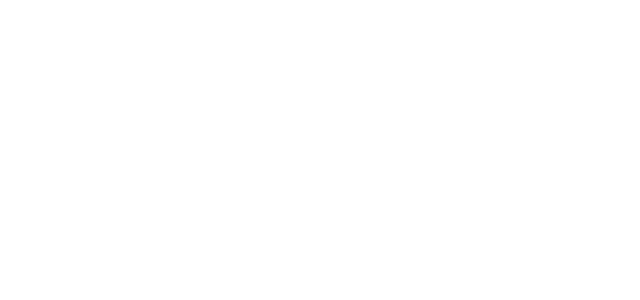
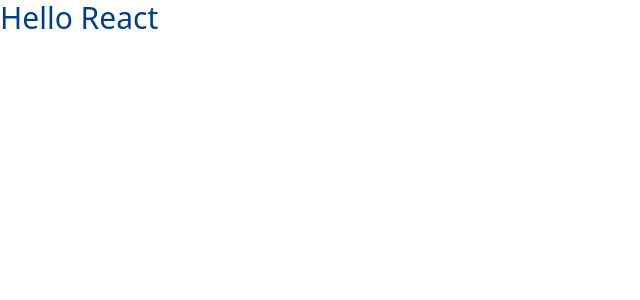
Before and after one commit to Sandun-Induranga/React, a React (Create React App) app: page / in a window 1280 px wide. Shown: the top 300 px of the page, without its empty margins (0-640 px from the left). Built offline with nearby package versions, Linux system fonts and the light colour scheme; the HTML template or start-up script is replaced by a standard one.

Commit message:
Tailwind Css Themes

```diff
--- a/src/App.tsx
+++ b/src/App.tsx
@@ -7,6 +7,26 @@
   }
 
   render(): React.ReactNode {
-    return <div className="App"></div>;
+    return (
+      <div className="App">
+        <h1>Hello React</h1>
+        {/* <span className="inline-grid grid-cols-3 gap-4">
+          <span>01</span>
+          <span>02</span>
+          <span>03</span>
+          <span>04</span>
+          <span>05</span>
+          <span>06</span>
+        </span>
+        <span className="inline-grid grid-cols-3 gap-4">
+          <span>01</span>
+          <span>02</span>
+          <span>03</span>
+          <span>04</span>
+          <span>05</span>
+          <span>06</span>
+        </span> */}
+      </div>
+    );
   }
 }
--- a/src/index.css
+++ b/src/index.css
@@ -5,7 +5,8 @@
 @layer base{
   /* Place to add more generic styles */
   h1{
-    @apply text-ellipsis;
+    @apply text-3xl;
     /* @apply use to apply tailwind css */
+    @apply text-blue-edited-200;
   }
 }
--- a/tailwind.config.js
+++ b/tailwind.config.js
@@ -5,6 +5,12 @@
   ],
   theme: {
     extend: {},
+    colors:{
+      "blue-edited":{
+        300:"#03045e",
+        200:"#023e8a"
+      }
+    }
   },
   plugins: [],
 }
```
